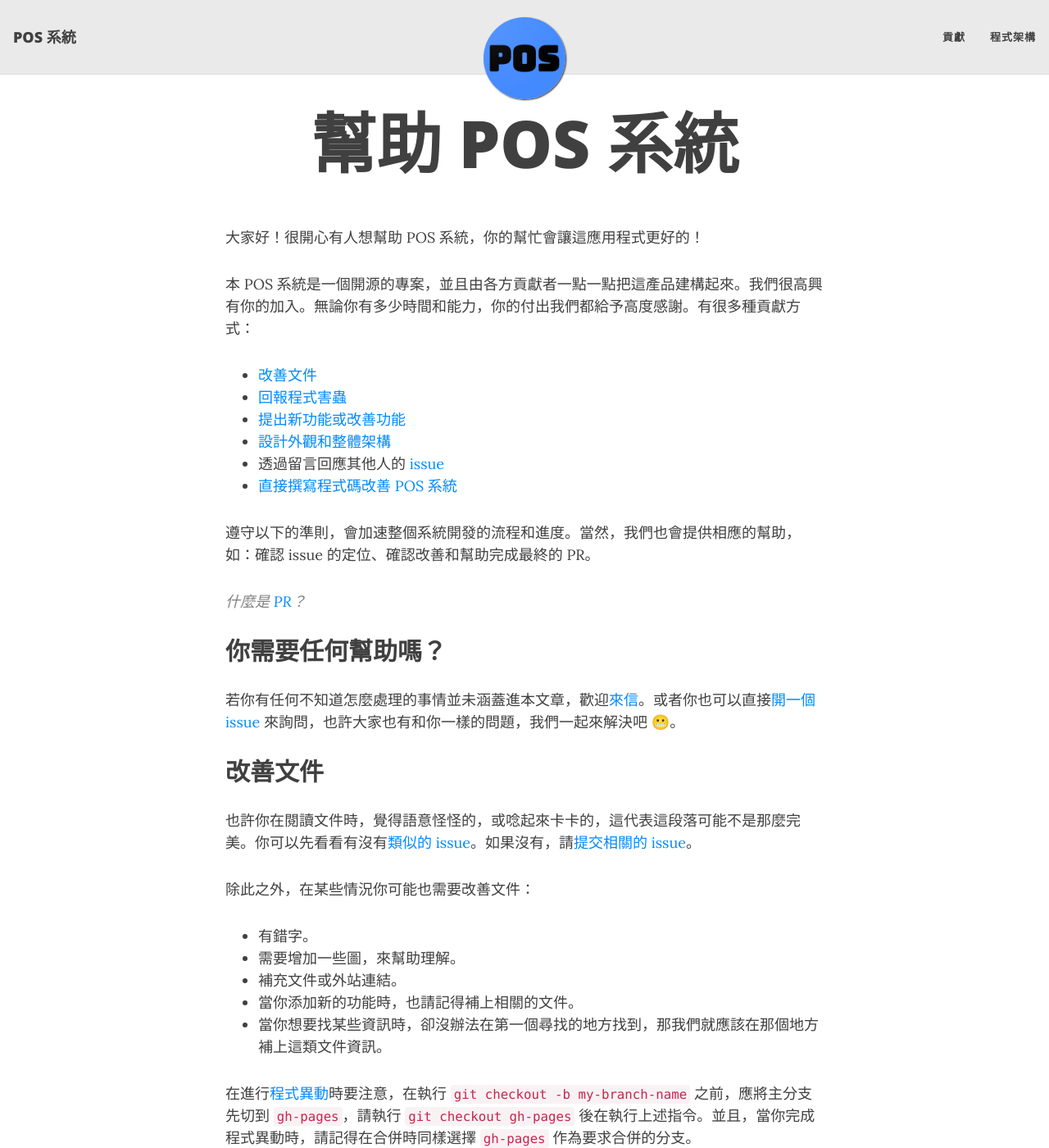
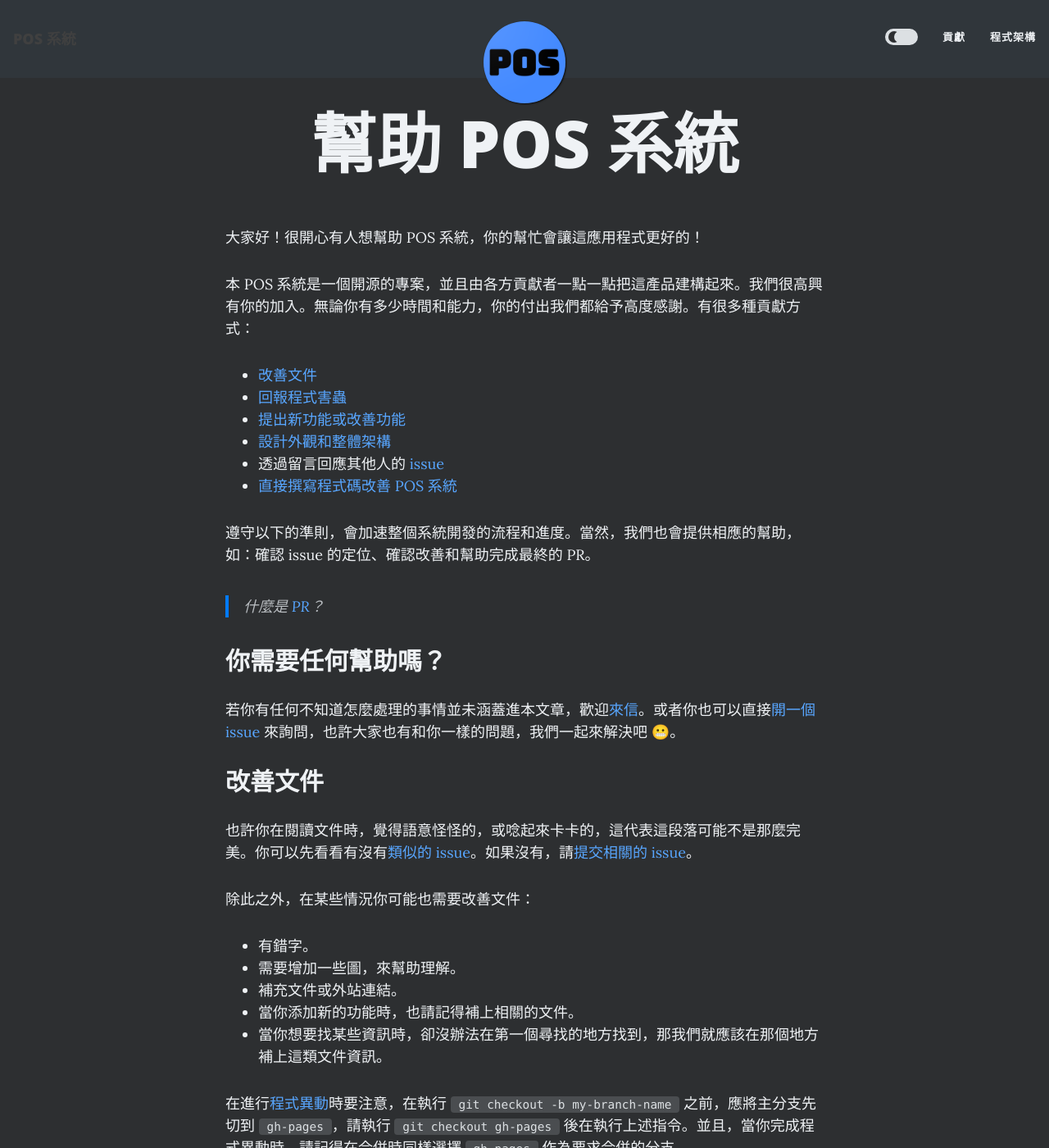
Before and after one commit to evan361425/flutter-pos-system, a Jekyll site: the page built from pages/contribute.md, in a window 1280 px wide and 1400 px high. Shown: the whole window at 82% size. Built offline with Jekyll 4.4.1, drawn with Linux system fonts in a browser that asks for light colours; nearby versions of some CDN libraries.

Commit message:
theme toggler

```diff
--- a/Gemfile
+++ b/Gemfile
@@ -3,3 +3,5 @@
 source "https://rubygems.org"
 
 gemspec
+
+gem 'jekyll-sass-converter'
--- a/_config.yml
+++ b/_config.yml
@@ -91,12 +91,12 @@ footer-link-col: "#404040"
 # mobile-theme-col: "#0085A1"
 
 # For any extra visual customization, you can include additional CSS files in every page on your site. List any custom CSS files here
-#site-css:
-#  - "/assets/css/custom-styles.css"
+site-css:
+  - "/assets/css/main.css"
 
 # If you have common JavaScript files that should be included in every page, list them here
-#site-js:
-#  - "/assets/js/custom-script.js"
+site-js:
+  - "/assets/js/main.js"
 
 # --- Web Analytics Section --- #
 
--- a/_includes/nav.html
+++ b/_includes/nav.html
@@ -12,6 +12,19 @@
 
   <div class="collapse navbar-collapse" id="main-navbar">
     <ul class="navbar-nav ml-auto">
+      <li class="nav-item">
+        <div class="nav-link">
+          <div class="mode-toggle noselect" role="button" tabindex="-1" id="theme-toggle">
+            <div class="toggle-switch" id="theme-toggle-switch"></div>
+            <input
+              type="checkbox"
+              class="toggle-screenreader-only"
+              aria-label="Switch between dark and light mode"
+              checked=""
+            />
+          </div>
+        </div>
+      </li>
       {%- for link in site.navbar-links -%}
         {%- if link[1].first %}
           <li class="nav-item dropdown">
@@ -30,22 +43,17 @@
           </li>
         {%- endif -%}
       {%- endfor -%}
-      {% if site.post_search %}
-        <li class="nav-item">
-          <a class="nav-link" id="nav-search-link" href="#" title="Search">
-            <span id="nav-search-icon" class="fa fa-search"></span>
-            <span id="nav-search-text">Search</span>
-          </a>
-        </li>
-      {%- endif -%}
     </ul>
   </div>
 
-  {% if site.navbar-extra %}
-    {% for file in site.navbar-extra %}
-      {% include {{ file }} %}
-    {% endfor %}
-  {% endif %}
+  {% if site.post_search %}
+    <li class="nav-item">
+      <a class="nav-link" id="nav-search-link" href="#" title="Search">
+        <span id="nav-search-icon" class="fa fa-search"></span>
+        <span id="nav-search-text">Search</span>
+      </a>
+    </li>
+  {%- endif -%}
 
   {% if site.avatar and page.show-avatar != false %}
     <div class="avatar-container">
--- a/_layouts/base.html
+++ b/_layouts/base.html
@@ -24,7 +24,7 @@ common-js:
 <!-- Beautiful Jekyll 5.0.0 | Copyright Dean Attali 2020 -->
 {% include head.html %}
 
-<body>
+<body class="dark">
 
   {% include gtm_body.html %}
 
--- /dev/null
+++ b/_sass/_dark_theme.scss
@@ -0,0 +1,13 @@
+$nav-background-color: #30363b;
+$background-color: $gray-35;
+$text-color: $gray-80;
+$primary-color: #007bff !default;
+$highlight-border: rgba(240, 246, 252, 0.15);
+$code-color: $gray-70;
+$code-background-color: $highlight-border;
+$link-color: #58a6ff;
+$link-color-hover: #4c8dd8;
+$link-color-visited: #58a6ff;
+$table-border-color: $gray-45;
+$table-row-background-color: $gray-35;
+$table-row2-background-color: #343638;
--- /dev/null
+++ b/_sass/_variables.scss
@@ -0,0 +1,21 @@
+$gray-5: #010101; /*dark*/
+$gray-10: #040404;
+$gray-15: #070808;
+$gray-20: #0d0d0e;
+$gray-25: #141516;
+$gray-30: #1e2022;
+$gray-35: #2d2f31;
+$gray-40: #404346;
+$gray-45: #5b5e62;
+$gray-50: #7c8084;
+$gray-55: #9da1a5;
+$gray-60: #b9bdc1;
+$gray-65: #cdd1d5;
+$gray-70: #dce0e3;
+$gray-75: #e7eaed;
+$gray-80: #eff2f5;
+$gray-85: #f4f7fa;
+$gray-90: #f7fafd;
+$gray-95: #fcfefe; /*light*/
+
+$animate: 200ms;
--- /dev/null
+++ b/_sass/main.scss
@@ -0,0 +1,130 @@
+@import "_variables";
+@import "_dark_theme";
+
+body {
+  color: $gray-40;
+  background: $gray-70;
+  transition: color $animate ease-in-out, background-color $animate ease-in-out;
+
+  blockquote {
+    margin: 2em 1em 2em 0;
+    padding-left: 1em;
+    padding-right: 1em;
+    font-style: italic;
+    border-left: 0.25em solid $gray-40;
+
+    cite {
+      &:before {
+        content: "\2014";
+        padding-right: 5px;
+      }
+    }
+  }
+
+  p > code,
+  a > code,
+  li > code,
+  figcaption > code,
+  td > code {
+    padding-top: 0.1rem;
+    padding-bottom: 0.1rem;
+    font-size: 0.8em;
+    border-radius: 4px;
+
+    &:before,
+    &:after {
+      letter-spacing: -0.2em;
+      content: "\00a0"; /* non-breaking space*/
+    }
+  }
+}
+body.dark {
+  color: $text-color;
+  background: $background-color;
+
+  a {
+    color: $link-color;
+    &:hover,
+    &:focus {
+      color: $link-color-hover;
+    }
+    &:visited {
+      color: $link-color-visited;
+    }
+  }
+
+  blockquote {
+    color: $gray-60;
+    border-left: 0.25em solid $primary-color;
+  }
+
+  p > code,
+  a > code,
+  li > code,
+  figcaption > code,
+  td > code {
+    background: $code-background-color;
+    color: $code-color;
+  }
+
+  pre {
+    color: $gray-65;
+  }
+
+  .highlight {
+    & > pre {
+      background-image: linear-gradient(
+        rgba(240, 246, 252, 0.03),
+        rgba(240, 246, 252, 0.03) 1.5em,
+        rgba(240, 246, 252, 0.02) 1.5em,
+        rgba(240, 246, 252, 0.02) 3em
+      );
+      border: 1px solid $highlight-border;
+    }
+
+    & pre.lineno {
+      color: $gray-70;
+      border-radius: 0;
+      border-right: 2px solid #444;
+    }
+  }
+
+  table {
+    tr {
+      background-color: $table-row-background-color;
+      border-top: 1px solid $table-border-color;
+      td,
+      th {
+        border: 1px solid $table-border-color;
+      }
+    }
+    tr:nth-child(2n) {
+      background-color: $table-row2-background-color;
+    }
+  }
+
+  .navbar {
+    background-color: $nav-background-color;
+    border-bottom: 1px solid $background-color;
+    .navbar-nav .nav-link {
+      color: $text-color;
+    }
+  }
+
+  footer {
+    background-color: $background-color;
+    border-top: 1px $gray-40 solid;
+
+    .footer-links a {
+      color: $gray-20;
+
+      &:hover,
+      &:focus {
+        color: $gray-30;
+      }
+      &:visited {
+        color: $gray-20;
+      }
+    }
+  }
+}
--- /dev/null
+++ b/_sass/theme_toggle.scss
@@ -0,0 +1,92 @@
+@import "_variables";
+
+.mode-toggle {
+  display: inline-flex;
+  flex-direction: row;
+  align-items: center;
+  cursor: pointer;
+}
+
+.toggle-switch {
+  margin: 0;
+  padding: 0;
+  width: 40px;
+  height: 20px;
+  border: none;
+  outline: none;
+  overflow: hidden;
+  position: relative;
+  border-radius: 10px;
+  display: inline-block;
+  background: $gray-40;
+
+  &,
+  &::before,
+  &::after {
+    transition: all $animate ease-in-out;
+  }
+
+  &::before {
+    top: 3px;
+    left: 20px;
+    content: "";
+    width: 14px;
+    height: 14px;
+    display: block;
+    position: absolute;
+    border-radius: 8px;
+    background: $gray-70;
+  }
+
+  &::after {
+    content: "";
+    top: 14px;
+    right: 2px;
+    width: 1px;
+    height: 1px;
+    display: block;
+    position: absolute;
+    border-radius: 0.5px;
+    background: $gray-40;
+  }
+
+  &:hover,
+  &:hover:after {
+    background: $gray-35;
+  }
+
+  &:focus,
+  &:active,
+  &:active:after {
+    background: $gray-25;
+  }
+}
+
+body.dark .toggle-switch {
+  background: $gray-70;
+
+  &::before {
+    left: 4px;
+    background: $gray-35;
+  }
+
+  &::after {
+    top: 3px;
+    right: 1px;
+    width: 28px;
+    height: 14px;
+    border-radius: 14px;
+    background: $gray-70;
+  }
+
+  &:hover,
+  &:hover:after {
+    background: $gray-95;
+  }
+
+  &:focus,
+  &:active,
+  &:active:after {
+    background: $gray-65;
+  }
+}
--- /dev/null
+++ b/_sass/tools.scss
@@ -0,0 +1,16 @@
+.noselect {
+  user-select: none;
+  -ms-user-select: none;
+  -moz-user-select: none;
+  -webkit-user-select: none;
+}
+
+.toggle-screenreader-only {
+  border: 0;
+  clip: rect(0 0 0 0);
+  height: 1px;
+  margin: -1px;
+  overflow: hidden;
+  position: absolute;
+  width: 1px;
+}
--- /dev/null
+++ b/assets/css/main.scss
@@ -0,0 +1,7 @@
+---
+# only Main files contain this front matter, not partials.
+---
+
+@import "main";
+@import "theme_toggle";
+@import "tools";
--- /dev/null
+++ b/assets/js/main.js
@@ -0,0 +1,73 @@
+const currentTheme = () => ($("body").hasClass("dark") ? "dark" : "light");
+/** @returns {string|null} */
+const storedTheme = () => localStorage.getItem("theme");
+
+/**
+ * Change switch title
+ * @param {string} theme
+ */
+const labelTheme = (theme) => {
+  $("#theme-toggle-switch").attr("alt", "Go ".concat(theme));
+  $("#theme-toggle-switch").attr("title", "Go ".concat(theme));
+};
+
+/**
+ * Change theme of website
+ * @param {string} theme
+ */
+const changeTheme = (theme) => {
+  labelTheme(theme);
+
+  theme === "dark" ? $("body").addClass("dark") : $("body").removeClass("dark");
+};
+
+/**
+ * Change theme of website and store the preferences in storage
+ * @param {string|undefined} theme - toggle theme if [undefined]
+ */
+const changeAndStoreTheme = (theme) => {
+  if (theme === undefined) {
+    // toggle it
+    theme = currentTheme() === "dark" ? "light" : "dark";
+  }
+
+  changeTheme(theme);
+  localStorage.setItem("theme", theme);
+};
+
+$(() => $("#theme-toggle").click(() => changeAndStoreTheme()));
+
+window
+  .matchMedia("(prefers-color-scheme: dark)")
+  .addEventListener("change", (e) => e.matches && changeAndStoreTheme("dark"));
+window
+  .matchMedia("(prefers-color-scheme: light)")
+  .addEventListener("change", (e) => e.matches && changeAndStoreTheme("light"));
+window.onload = () => {
+  const theme = storedTheme();
+  switch (theme) {
+    case "dark":
+    case "light":
+      return changeTheme(theme);
+    default:
+      return labelTheme(currentTheme());
+  }
+};
+
+// function tempDisableAnim() {
+//   $("*").addClass("disableEasingTemporarily");
+//   setTimeout(function () {
+//     $("*").removeClass("disableEasingTemporarily");
+//   }, 20);
+// }
+// setTimeout(function () {
+//   $(".load-flash").css("display", "none");
+//   $(".load-flash").css("visibility", "hidden");
+//   tempDisableAnim();
+// }, 20);
+// $(window).resize(function () {
+//   tempDisableAnim();
+//   setTimeout(function () {
+//     tempDisableAnim();
+//   }, 0);
+// });
```
Also changed, not shown: _includes/theme_toggle.html (deleted, +0 -19 lines), Gemfile.lock.
